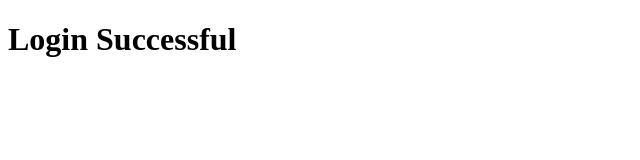
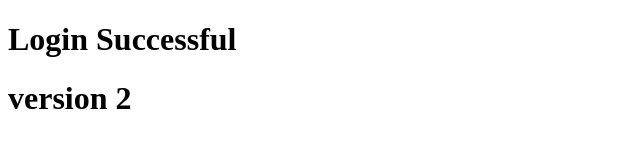
Before and after one commit to DeviSri30/demo1, a plain HTML site: page success.html in a window 1280 px wide. Shown: the whole page, without its empty margins (0-640 px from the left). Drawn offline with Linux system fonts and the light colour scheme.

Commit message:
Version 2

```diff
--- a/success.html
+++ b/success.html
@@ -7,5 +7,6 @@
 </head>
 <body>
     <h1>Login Successful</h1>
+    <h1>version 2</h1>
 </body>
 </html>
```
Also changed, not shown: index.html (+1 -0 lines).
